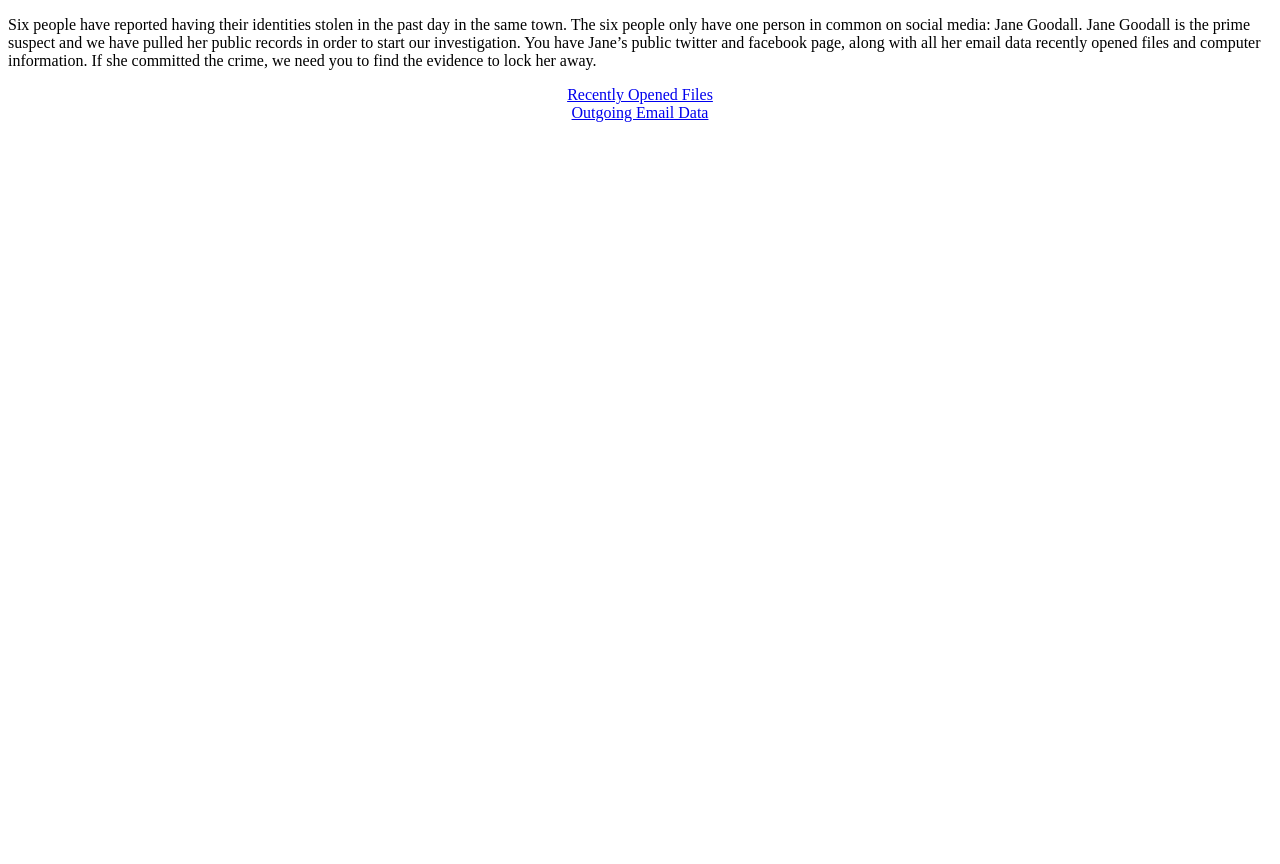
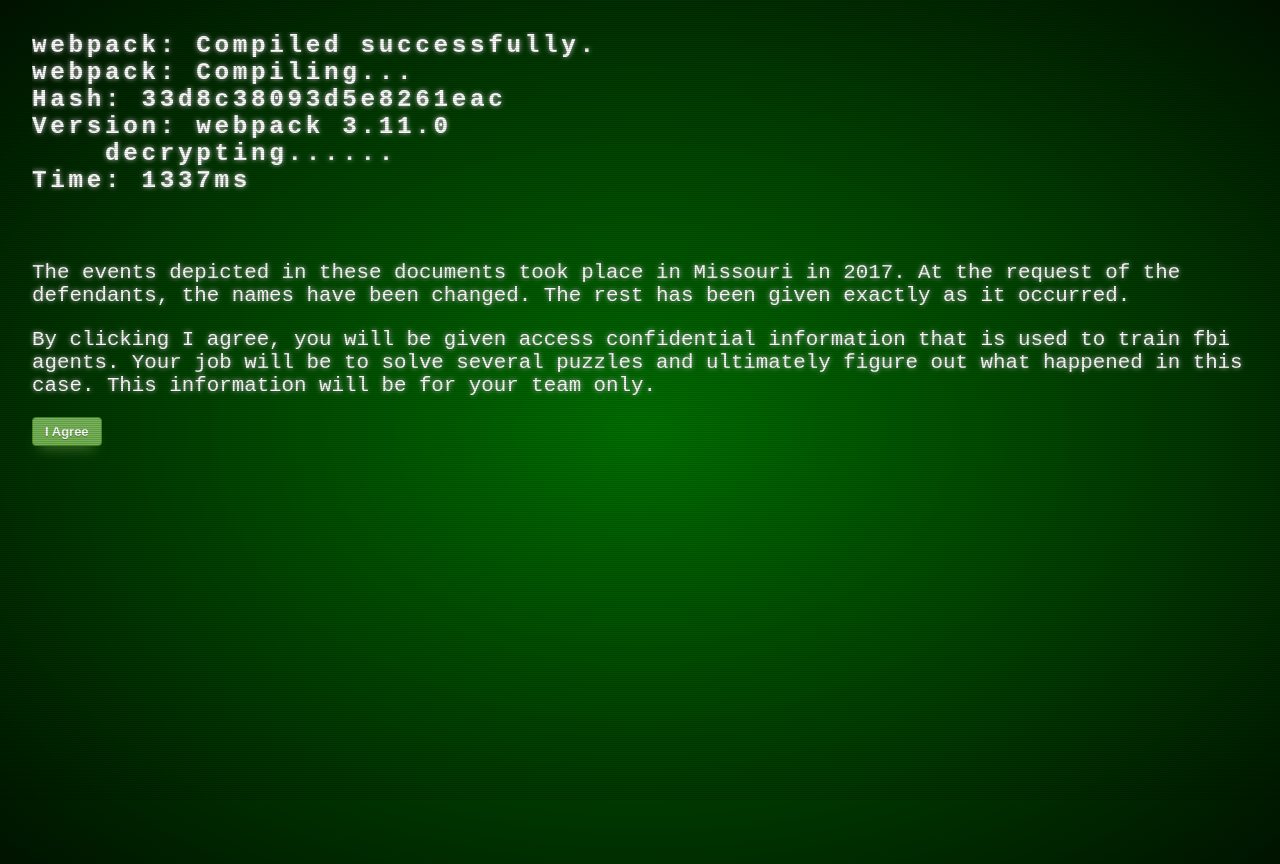
Before and after one commit to admiralorbiter/CyberSecruity, a plain HTML site: page index.html in a window 1280 px wide. Before the commit the page ends 800 px from the top, so only its background shows below. Drawn offline with Linux system fonts and the light colour scheme.

Commit message:
adding stuff

```diff
--- a/hack.scss
+++ b/hack.scss
@@ -34,3 +34,9 @@ body {
 pre {
   margin: 0;
 }
+a:link{
+  color: white;
+}
+a:visited{
+  color: blue;
+}
--- a/index.html
+++ b/index.html
@@ -2,15 +2,33 @@
 <html lang="en">
 <head>
     <meta charset="UTF-8">
-    <title>Cyber Security Break In</title>
+    <title>Title</title>
+    <link rel="stylesheet" href="hack.css">
+    <link rel="stylesheet" href="typerwriter.css">
+    <link rel="stylesheet" href="typing.css">
+    <link rel="stylesheet" href="style.css">
 </head>
 <body>
+<div class="typewriter"><h3>
+<pre><output>webpack: Compiled successfully.
+webpack: Compiling...
+Hash: 33d8c38093d5e8261eac
+Version: webpack 3.11.0
+    decrypting......
+Time: 1337ms
+</output></pre></h3></div>
+<br>
+<br>
 <p>
-Six people have reported having their identities stolen in the past day in the same town. The six people only have one person in common on social media: Jane Goodall. Jane Goodall is the prime suspect and we have pulled her public records in order to start our investigation.  You have Jane’s public twitter and facebook page, along with all her email data recently opened files and computer information. If she committed the crime, we need you to find the evidence to lock her away.
+The events depicted in these documents took place in Missouri in 2017. At the request of the defendants, the names have been changed. The
+rest has been given exactly as it occurred.
 </p>
-<center>
-<a href="recentlyopenedfiles.html">Recently Opened Files</a><br>
-<a href="outgoingemaildata.html">Outgoing Email Data</a>
-</center>
+<p>
+    By clicking I agree, you will be given access confidential information that is used to train fbi agents. Your job will
+    be to solve several puzzles and ultimately figure out what happened in this case. This information will be for your
+    team only.
+</p>
+<a href="main.html" class="myButton">I Agree</a>
+
 </body>
 </html>
--- /dev/null
+++ b/style.css
@@ -0,0 +1,24 @@
+.myButton {
+    box-shadow: 0px 10px 14px -7px #3e7327;
+    background:linear-gradient(to bottom, #77b55a 5%, #72b352 100%);
+    background-color:#77b55a;
+    border-radius:4px;
+    border:1px solid #4b8f29;
+    display:inline-block;
+    cursor:pointer;
+    color:#ffffff;
+    font-family:Arial;
+    font-size:13px;
+    font-weight:bold;
+    padding:6px 12px;
+    text-decoration:none;
+    text-shadow:0px 1px 0px #5b8a3c;
+}
+.myButton:hover {
+    background:linear-gradient(to bottom, #72b352 5%, #77b55a 100%);
+    background-color:#72b352;
+}
+.myButton:active {
+    position:relative;
+    top:1px;
+}
```
Also changed, not shown: july17.html (+1 -0 lines), main.html (added, +32 -0 lines), securityquestions.html (+2 -1 lines), test3.html (deleted, +0 -30 lines), hack.css, 1 other file.
